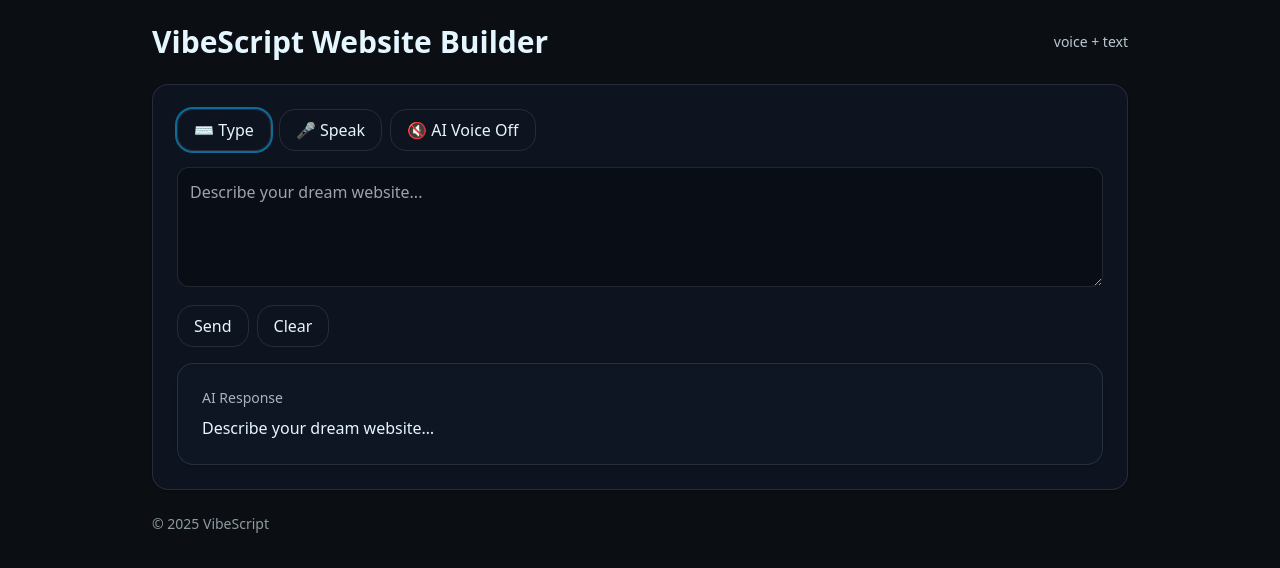
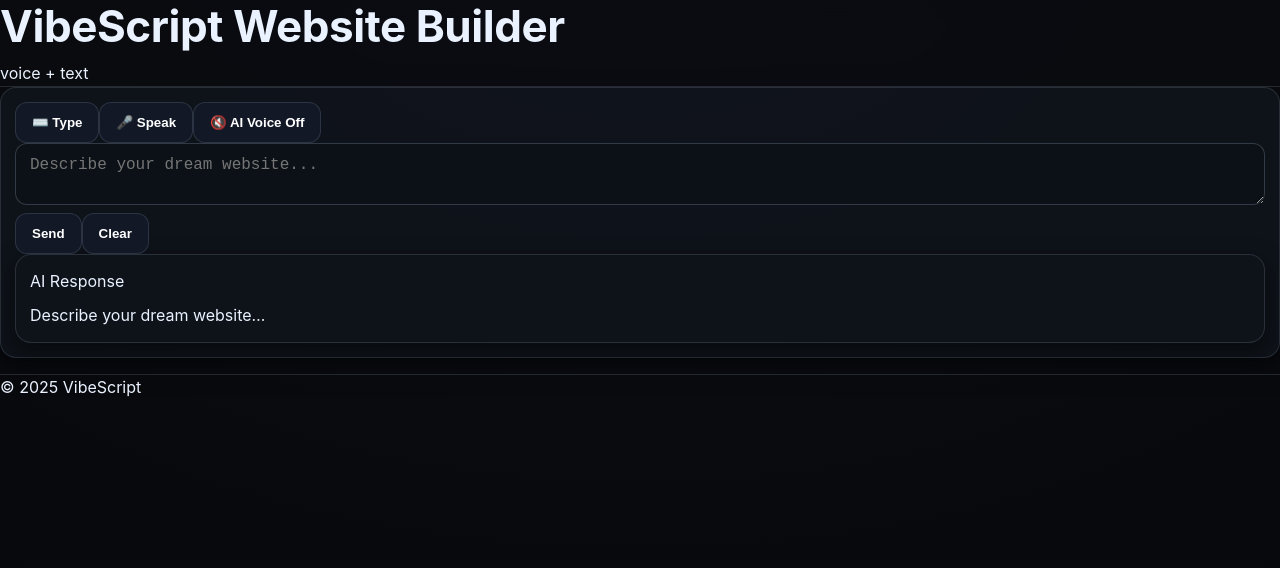
Before and after one commit to SheenaBadabina/vibescript-landing, a Next.js app: page / in a window 1280 px wide. Shown: the top 568 px of the page. Built offline with nearby package versions, Linux system fonts and the light colour scheme.

Commit message:
Update globals.css

```diff
--- a/styles/globals.css
+++ b/styles/globals.css
@@ -1,13 +1,219 @@
-@tailwind base;
-@tailwind components;
-@tailwind utilities;
+/* ==========================================================================
+   VibeScript Landing — Global Styles
+   Purpose: High-conversion funnel page driving to builder.vibescript.online
+   Author: ChatGPT (Sheena-approved)
+   Updated: 2025-10-20
+   ========================================================================== */
 
-:root {
-  --bg: #0b0f14;
-  --fg: #e5f6ff;
+/* ----------------------------- Base / Reset ------------------------------ */
+*:where(*, *::before, *::after){ box-sizing:border-box; }
+html, body { height:100%; }
+html { scroll-behavior:smooth; -webkit-text-size-adjust:100%; }
+body {
+  margin:0;
+  color:#eaf2ff; /* readable on deep background */
+  background:
+    radial-gradient(1200px 800px at 50% -10%, #1a1030 0%, #0a0c10 45%, #07080c 100%) fixed;
+  font-family: Inter, ui-sans-serif, system-ui, -apple-system, Segoe UI, Roboto, Arial, sans-serif;
+  line-height:1.6;
 }
-html, body { height: 100%; }
-body { background: var(--bg); color: var(--fg); }
-.card { @apply rounded-2xl shadow p-6 bg-gray-900/60 border border-white/10; }
-.btn { @apply inline-flex items-center justify-center px-4 py-2 rounded-2xl border border-white/10 hover:bg-white/5 transition; }
-.input { @apply w-full rounded-xl bg-black/30 border border-white/10 p-3 outline-none focus:ring-2 focus:ring-primary/60; }
+
+/* Improve text rendering */
+@supports (font-synthesis-weight:auto){
+  body { font-synthesis-weight:none; }
+}
+
+/* ----------------------------- Design Tokens ----------------------------- */
+:root{
+  /* Surfaces */
+  --bg:#0b0f15;
+  --bg-2:#0d1219;
+  --card:#111826;
+
+  /* Text */
+  --text:#eef3ff;
+  --muted:#9fb0c8;
+
+  /* Borders / rings */
+  --line:rgba(159,176,200,.18);
+  --ring:rgba(255,255,255,.14);
+
+  /* Chakra stops */
+  --r:#ef4444; --o:#f97316; --y:#eab308; --g:#22c55e; --c:#06b6d4; --b:#3b82f6; --i:#6366f1; --p:#8b5cf6;
+
+  /* Shadows */
+  --shadow-lg: 0 10px 28px rgba(0,0,0,.28), 0 6px 12px rgba(0,0,0,.18);
+}
+
+/* Chakra gradient & utilities */
+.chakra {
+  background-image: linear-gradient(90deg,var(--r),var(--o),var(--y),var(--g),var(--c),var(--b),var(--i),var(--p));
+  background-size: 200% 100%;
+  transition: background-position .6s ease;
+}
+.chakra:hover { background-position:100% 0; }
+
+/* ------------------------------- Layout ---------------------------------- */
+.container { max-width:1080px; margin:0 auto; padding:16px; }
+main { display:grid; gap:20px; }
+
+/* Header */
+header {
+  position:sticky; top:0; z-index:40;
+  backdrop-filter: blur(10px);
+  background: color-mix(in oklab, #0a0c10 86%, transparent);
+  border-bottom:1px solid var(--line);
+}
+.nav { display:flex; align-items:center; gap:12px; }
+.brand { display:flex; align-items:center; gap:10px; }
+.logo { width:28px; height:28px; border-radius:7px; object-fit:cover; }
+.brand-name { font-weight:900; letter-spacing:.2px; }
+
+/* Pill tag (e.g., Early Access) */
+.pill {
+  margin-left:auto;
+  border:1px solid var(--line);
+  background:#121826;
+  color:#fff;
+  padding:7px 12px;
+  border-radius:999px;
+  font-weight:800;
+}
+
+/* ------------------------------ Typography ------------------------------- */
+h1,h2,h3,h4 { margin:0 0 8px; line-height:1.2; }
+h1 { font-size: clamp(28px, 8vw, 44px); letter-spacing:-.01em; }
+h2 { font-size: clamp(22px, 5.5vw, 28px); }
+h3 { font-size: clamp(18px, 4.8vw, 20px); }
+p  { margin:0 0 8px; }
+.muted { color:var(--muted); }
+
+/* Links */
+a { color:#cde1ff; text-decoration:none; }
+a:hover { text-decoration:underline; }
+
+/* ------------------------------- Hero ------------------------------------ */
+.bg-banner {
+  position:relative; overflow:hidden; border-radius:18px;
+  border:1px solid rgba(159,176,200,.14); background:#0b0f15;
+  box-shadow: var(--shadow-lg);
+}
+.bg-banner::before {
+  content:""; position:absolute; inset:0; opacity:.18;
+  background-image:url("/assets/images/vibescript-ai-hero-banner-chakra-lightning.png");
+  background-size:cover; background-position:center;
+  filter: contrast(110%) saturate(120%);
+}
+.hero { display:grid; gap:16px; padding-top:22px; }
+.headline { margin:0; }
+.lead { color:var(--muted); margin:0; }
+
+/* ------------------------------- Cards ----------------------------------- */
+.cards { display:grid; gap:12px; }
+.card {
+  background: rgba(16,21,28,.85);
+  border:1px solid var(--line);
+  border-radius:16px; padding:14px;
+  box-shadow: var(--shadow-lg);
+}
+.card h3 { margin:0 0 6px; }
+
+/* ------------------------------- Buttons --------------------------------- */
+.btn {
+  display:inline-flex; align-items:center; justify-content:center; gap:10px;
+  padding:12px 16px; border-radius:12px; cursor:pointer;
+  font-weight:800; color:#fff; text-decoration:none;
+  transition: transform .12s ease, box-shadow .12s ease, background-color .12s ease;
+  border:1px solid var(--line); background:#121826;
+}
+.btn:hover { transform: translateY(-1px); }
+.btn:active { transform: translateY(0); }
+
+.btn-primary { border:0; }
+.btn-primary.chakra { color:#fff; box-shadow:0 6px 18px rgba(99,102,241,.25); }
+.btn-ghost { background:transparent; border:1px solid var(--line); }
+.btn-ghost:hover { background:rgba(255,255,255,.04); }
+
+/* ------------------------------- Forms ----------------------------------- */
+.input {
+  width:100%;
+  background:#0c1117; color:#eef3ff;
+  border:1px solid rgba(159,176,200,.26);
+  border-radius:12px; padding:12px 14px; font-size:16px;
+  outline:none;
+}
+.input:focus { box-shadow:0 0 0 3px var(--ring); }
+
+/* ------------------------------ Sections --------------------------------- */
+.faq { display:grid; gap:12px; }
+
+.divider {
+  height:1px;
+  background: linear-gradient(90deg, transparent, rgba(255,255,255,.15), transparent);
+}
+
+/* “Wave” divider background section */
+.wave {
+  position:relative; overflow:hidden; border-radius:16px; border:1px solid var(--line);
+  background: #0b0f15;
+}
+.wave::before{
+  content:""; position:absolute; inset:0; opacity:.2;
+  background-image:url("/assets/images/vibescript-real-energy-waveform-banner.png");
+  background-size:cover; background-position:center;
+}
+
+/* Proof strip icons */
+.proof {
+  display:grid; grid-template-columns: 1fr 1fr 1fr; gap:10px;
+}
+.proof-item {
+  display:flex; align-items:center; gap:10px;
+  padding:12px 14px; border-radius:12px; border:1px solid var(--line);
+  background:rgba(18,24,38,.6);
+}
+.proof-item img { width:28px; height:28px; }
+
+/* Footer */
+footer { border-top:1px solid var(--line); margin-top:16px; }
+.foot-grid { display:grid; gap:10px; }
+.foot-brand { display:flex; align-items:center; gap:10px; }
+.foot-links { display:flex; gap:16px; flex-wrap:wrap; }
+
+/* ----------------------------- Sticky CTA (mobile) ----------------------- */
+.sticky-cta {
+  position:fixed; z-index:50; inset:auto 0 0 0;
+  display:flex; align-items:center; justify-content:center;
+  padding:10px; gap:10px; border-top:1px solid var(--line);
+  background: color-mix(in oklab, #0a0c10 92%, transparent);
+  backdrop-filter: blur(6px);
+}
+
+/* ------------------------------- Animations ------------------------------- */
+.reveal {
+  opacity:0; transform: translateY(8px);
+  transition: opacity .48s ease, transform .48s ease;
+}
+.reveal.is-in { opacity:1; transform:none; }
+
+@media (prefers-reduced-motion: reduce){
+  .chakra, .btn, .reveal { transition:none; }
+  html { scroll-behavior:auto; }
+}
+
+/* ------------------------------ Media Queries ---------------------------- */
+@media (min-width:860px){
+  .hero{ grid-template-columns:1.2fr .8fr; align-items:center; }
+  .cards{ grid-template-columns:1fr 1fr; }
+  .foot-grid{ grid-template-columns:auto 1fr; align-items:center; justify-content:space-between; }
+  .proof{ grid-template-columns: repeat(3, minmax(0,1fr)); }
+}
+
+/* ---------------------------- Utility Helpers ---------------------------- */
+.center { display:flex; align-items:center; justify-content:center; }
+.mt-0{ margin-top:0 } .mt-2{ margin-top:8px } .mt-3{ margin-top:12px } .mt-4{ margin-top:16px }
+.mb-0{ margin-bottom:0 } .mb-2{ margin-bottom:8px } .mb-3{ margin-bottom:12px } .mb-4{ margin-bottom:16px }
+.gap-2{ gap:8px } .gap-3{ gap:12px } .gap-4{ gap:16px }
+.rounded-xl{ border-radius:16px }
+.max-w-prose{ max-width:68ch }
+.hidden{ display:none !important }
```
